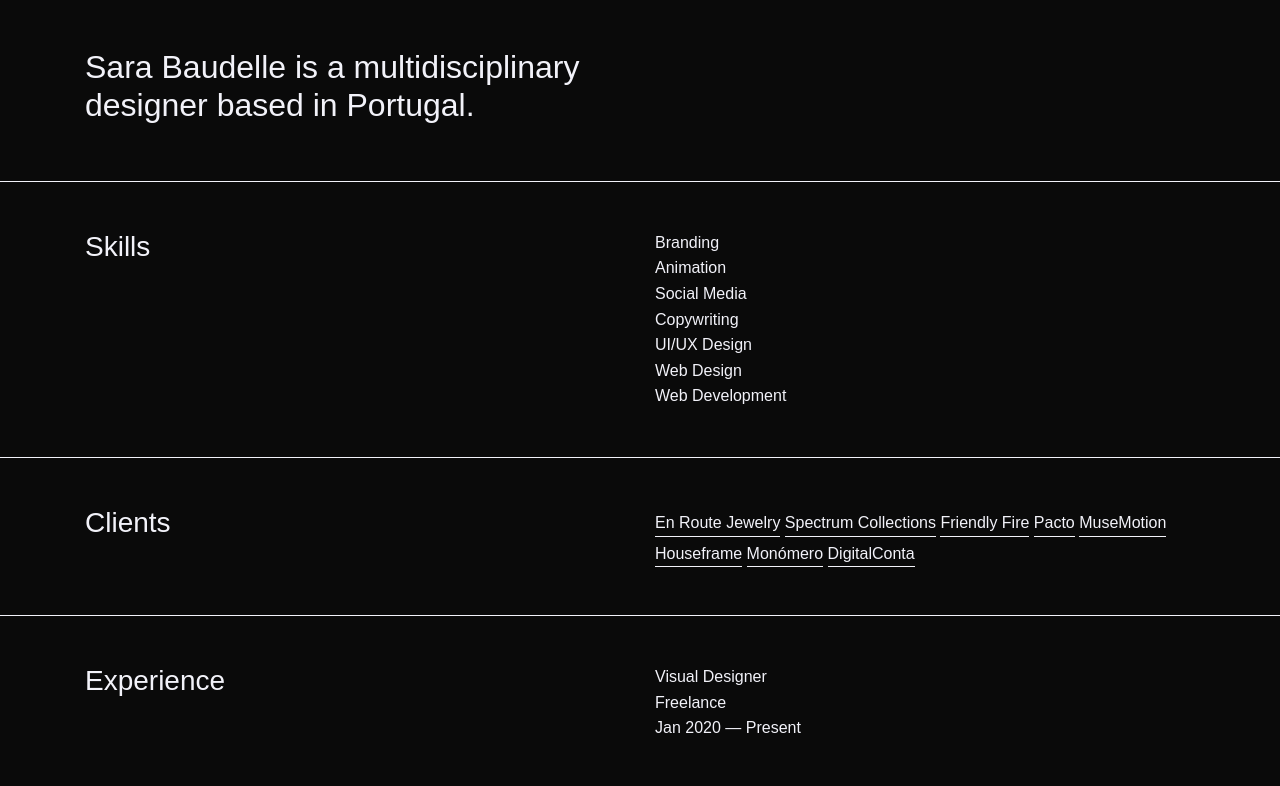
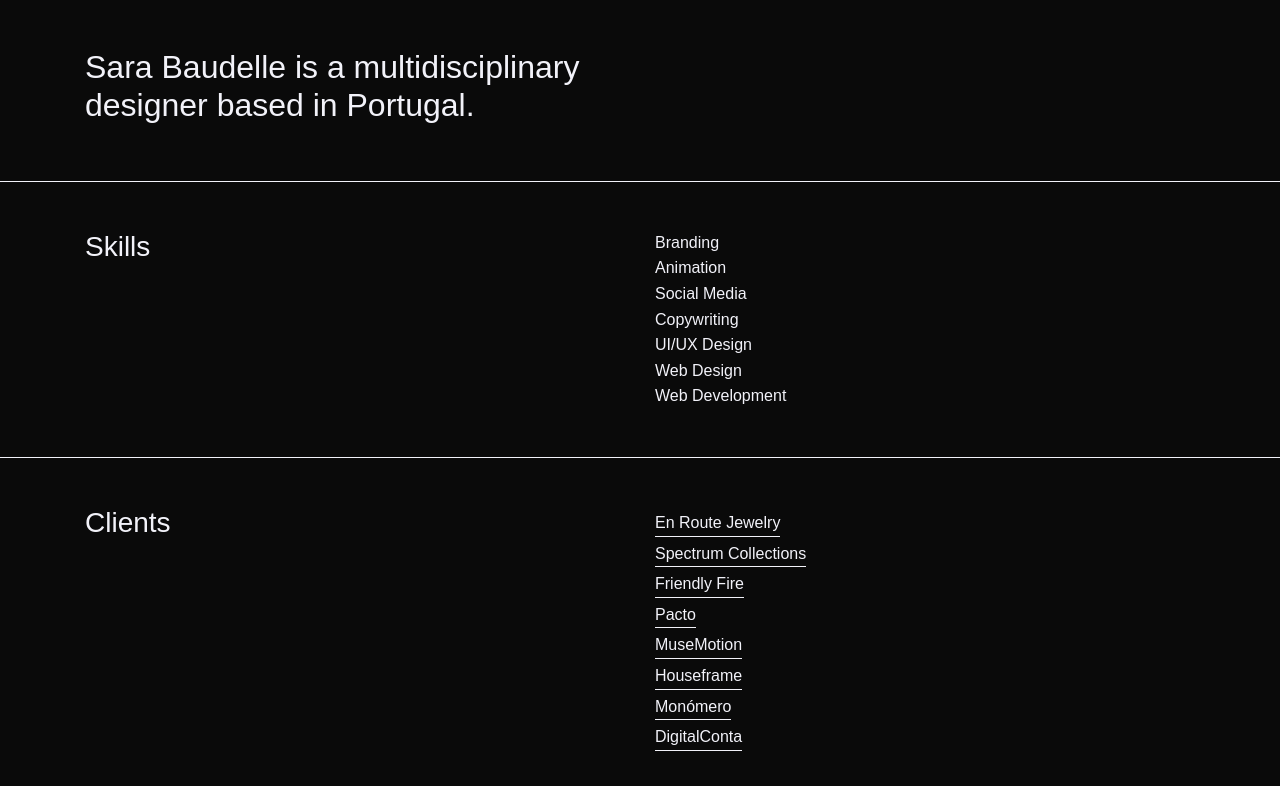
Before and after one commit to sarabaudelle/sarabaudelle, a plain HTML site: page index.html in a window 1280 px wide. Shown: the top 786 px of the page. Drawn offline with nearby package versions, Linux system fonts and the light colour scheme; a web font is replaced by a local one.

Commit message:
Update index.html

```diff
--- a/index.html
+++ b/index.html
@@ -60,13 +60,13 @@
             <div class="col-lg-6 p0">
                 <div class="row">
                     <div class="col-lg-12">
-                        <a class="underline pt-1" href="http://enroutejewelry.com/" target="_blank">En Route Jewelry</a>
-                        <a class="underline pt-1" href="https://www.spectrumcollections.com/" target="_blank">Spectrum Collections</a>
-                        <a class="underline pt-1" href="https://friendlyfire.pt/" target="_blank">Friendly Fire</a>
-                        <a class="underline pt-1" href="https://pacto.cc/" target="_blank">Pacto</a>
-                        <a class="underline pt-1" href="https://themusemotion.com/" target="_blank">MuseMotion</a>
-                        <a class="underline pt-1" href="https://www.houseframe.pt/" target="_blank">Houseframe</a>
-                        <a class="underline pt-1" href="https://monomero.pt/" target="_blank">Monómero</a>
+                        <a class="underline pt-1" href="http://enroutejewelry.com/" target="_blank">En Route Jewelry</a><br>
+                        <a class="underline pt-1" href="https://www.spectrumcollections.com/" target="_blank">Spectrum Collections</a><br>
+                        <a class="underline pt-1" href="https://friendlyfire.pt/" target="_blank">Friendly Fire</a><br>
+                        <a class="underline pt-1" href="https://pacto.cc/" target="_blank">Pacto</a><br>
+                        <a class="underline pt-1" href="https://themusemotion.com/" target="_blank">MuseMotion</a><br>
+                        <a class="underline pt-1" href="https://www.houseframe.pt/" target="_blank">Houseframe</a><br>
+                        <a class="underline pt-1" href="https://monomero.pt/" target="_blank">Monómero</a><br>
                         <a class="underline pt-1" href="https://digitalconta.pt/" target="_blank">DigitalConta</a>
                     </div>
             </div>
```
